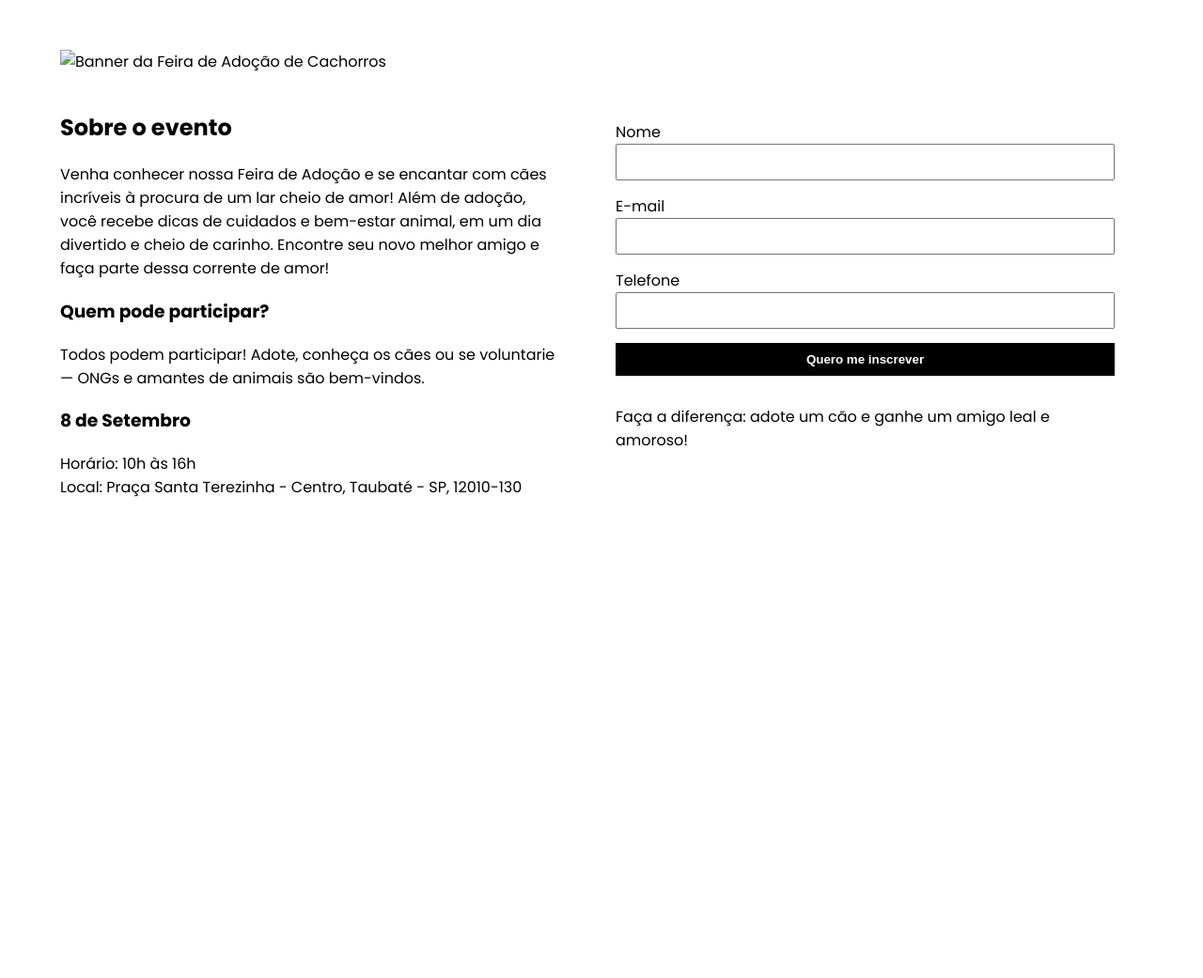
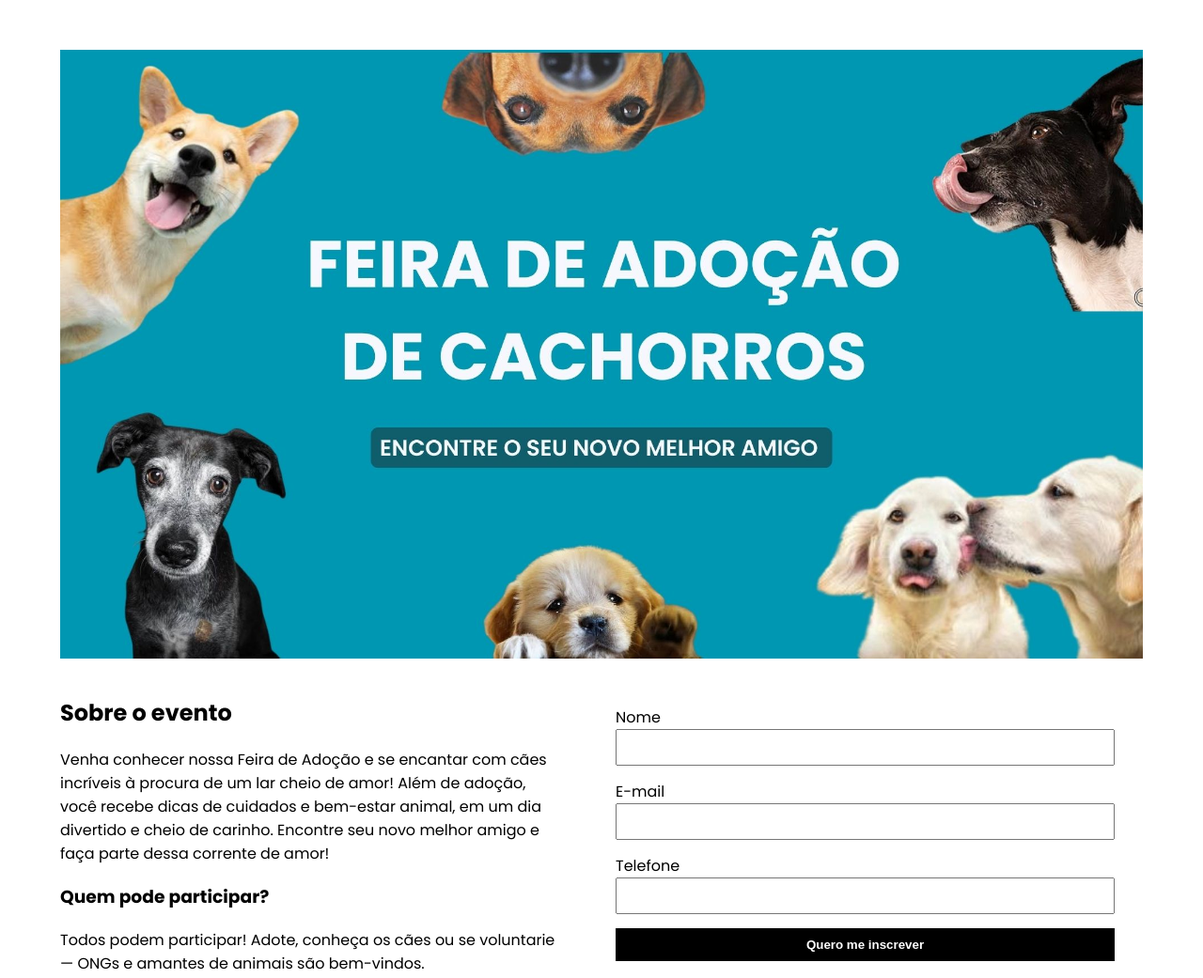
Before and after one commit to goncalvesanacarol76-lab/adotar-c-es, a plain HTML site: page index.html in a window 1280 px wide. Shown: the top 1041 px of the page at 94% size. Before the commit the page ends 800 px from the top, so only its background shows below. Drawn offline with Linux system fonts and the light colour scheme; a web font is replaced by a local one.

Commit message:
Update index.html

```diff
--- a/index.html
+++ b/index.html
@@ -10,7 +10,7 @@
 
     <div class="container">
 
-        <img src="../TESTANDO/assets/Img/banners.jpg" alt="Banner da Feira de Adoção de Cachorros">
+        <img src="assets/Img/banner.jpg" alt="Banner da Feira de Adoção de Cachorros">
 
         <div class="conteudo-abaixo-imagem">
 
```
